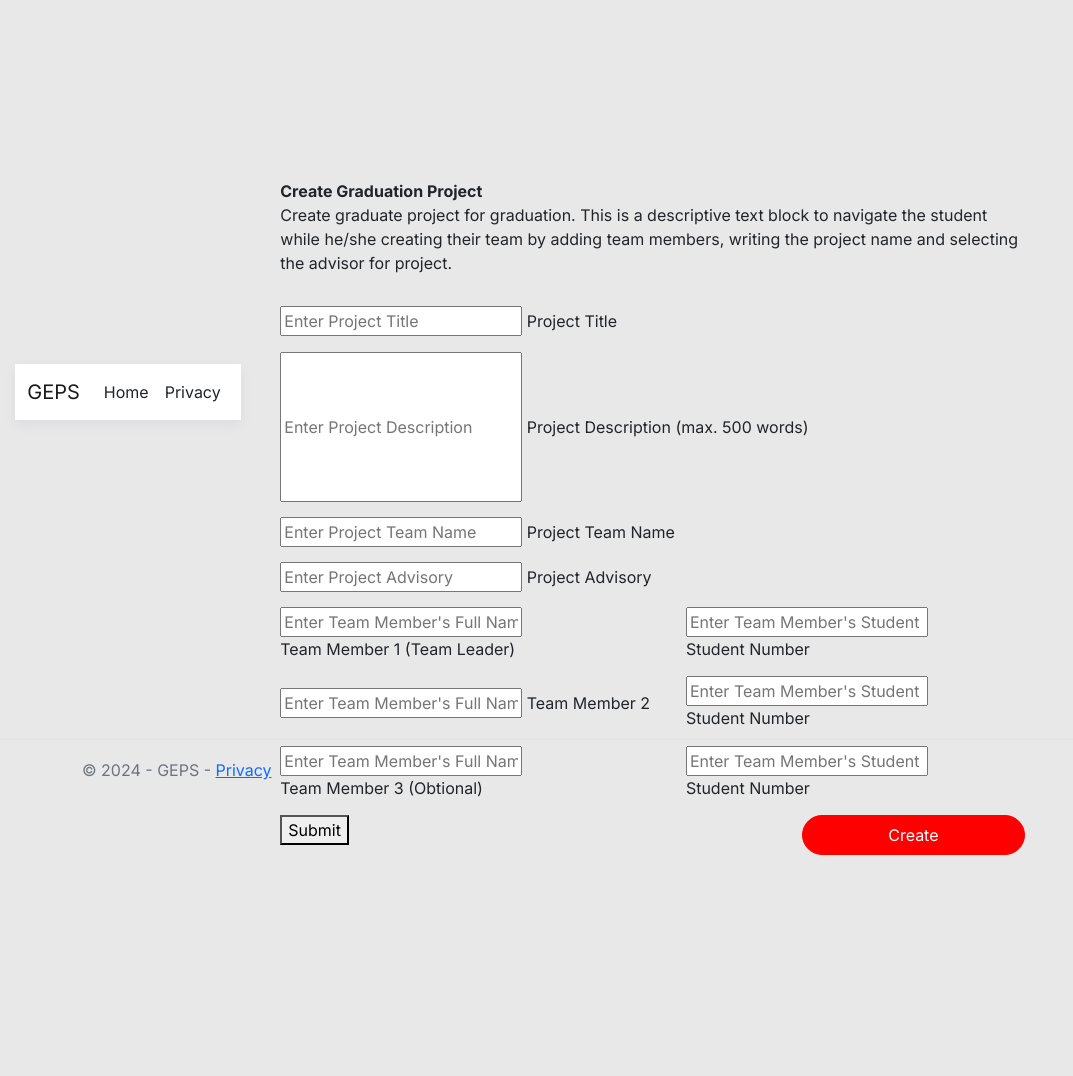
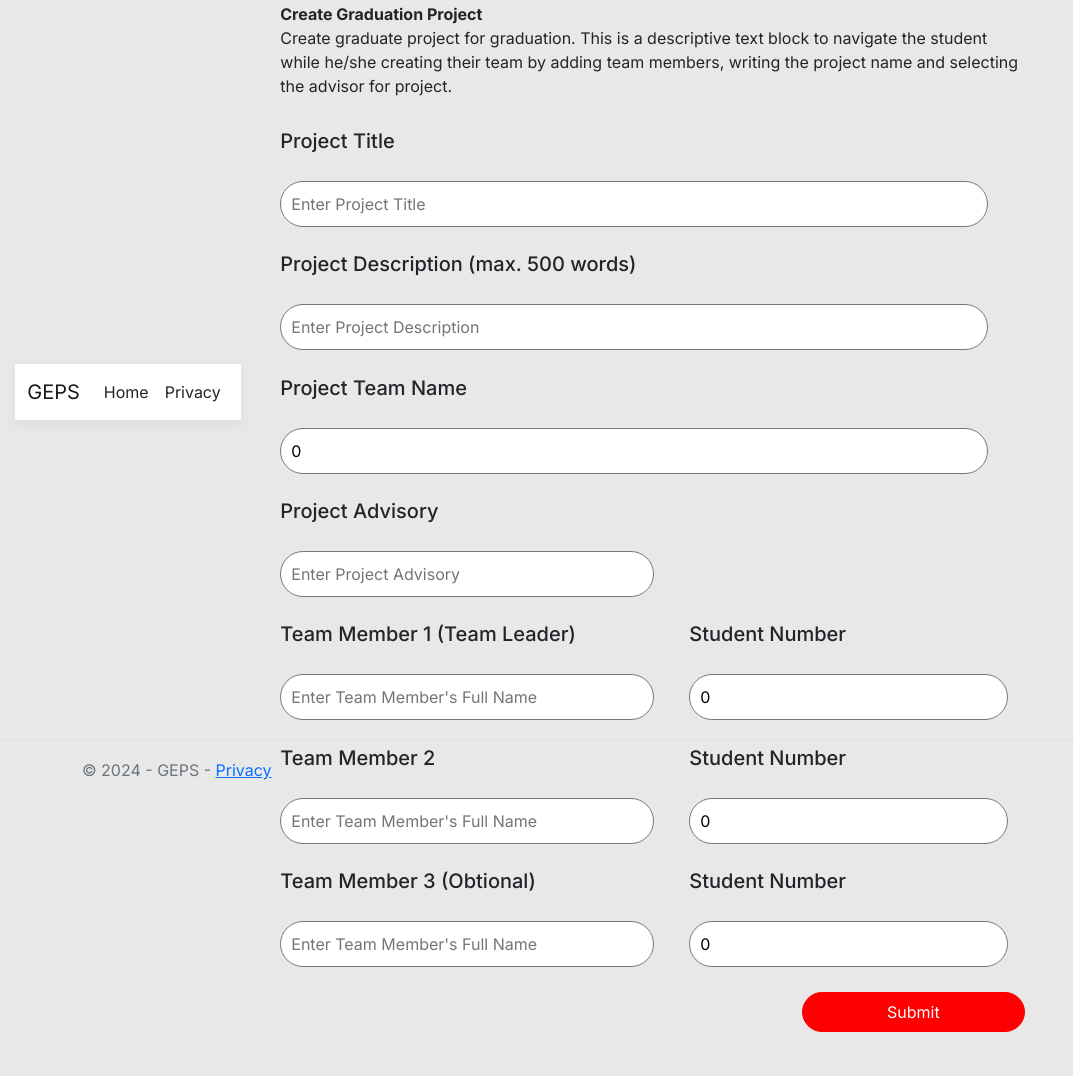
Before and after one commit to dezarto/Graduate-Project-Evaluation-System, an ASP.NET Core app: template GEPS/Views/Home/ProjectCreate.cshtml in a window 1280 px wide. Shown: the whole page, without its empty margins (0-1073 px from the left). Before the commit the page ends 855 px from the top, so only its background shows below. Run offline with ASP.NET Core 8, Linux system fonts and the light colour scheme; the template is opened without the code that fills it, so the values that code supplies are empty; style sheets or scripts are compiled from the project's sources.

Commit message:
creating and importing project create model + fixing cshtml
ProjectDetails model kaldırılabilir. Team member modeline teamMemberName eklendi. css sorunu devam etmekte.

```diff
--- a/GEPS/Models/TeamMember.cs
+++ b/GEPS/Models/TeamMember.cs
@@ -3,6 +3,7 @@
     public class TeamMember
     {
         public int TeamMemberId { get; set; }
+        public string TeamMemberName { get; set; }
         public int TeamId { get; set; }
         public int UserId { get; set; }
 
--- a/GEPS/Views/Home/ProjectCreate.cshtml
+++ b/GEPS/Views/Home/ProjectCreate.cshtml
@@ -6,15 +6,14 @@
 }
 
 @using GEPS.Models  <!-- Burada doğru namespace'i ekliyoruz -->
-@model GEPS.Models.ProjectDetails
+@model GEPS.Models.ProjectCreateModel
 
 <!DOCTYPE html>
 <html lang="en" xmlns="http://www.w3.org/1999/xhtml">
 <head>
     <meta charset="utf-8" />
-    <link rel="stylesheet" href="~/Content/CSS/projectCreate.css" />
     <link href="https://fonts.googleapis.com/css2?family=Inter:wght@400;500;600;700&display=swap" rel="stylesheet">
-
+    <link rel="stylesheet" type="text/css" href="~/css/ProjectCreate.css" />
     <title>projectCreate</title>
 </head>
 <body>
@@ -34,72 +33,118 @@
                 </tr>
                 <tr>
                     <td colspan="2">
-                        @Html.TextBoxFor(m => m.projectTitle, new { @class = "form__field", placeholder = "Enter Project Title", required = "required" })
-                        @Html.LabelFor(m => m.projectTitle, "Project Title", new { @class = "form__label" })
-                        @Html.ValidationMessageFor(m => m.projectTitle)
+                        <h5>Project Title</h5>
                     </td>
                 </tr>
                 <tr>
                     <td colspan="2">
-                        @Html.TextBoxFor(m => m.projectDescription, new { @class = "form__field", placeholder = "Enter Project Description", required = "required" })
-                        @Html.LabelFor(m => m.projectDescription, "Project Description (max. 500 words)", new { @class = "form__label" })
-                        @Html.ValidationMessageFor(m => m.projectDescription)
+                        @Html.TextBoxFor(m => m.Project.ProjectName, new { @class = "form__field", placeholder = "Enter Project Title", required = "required" })
+
+                        @Html.ValidationMessageFor(m => m.Project.ProjectName)
                     </td>
                 </tr>
                 <tr>
                     <td colspan="2">
-                        @Html.TextBoxFor(m => m.projectTeamName, new { @class = "form__field", placeholder = "Enter Project Team Name", required = "required" })
-                        @Html.LabelFor(m => m.projectTeamName, "Project Team Name", new { @class = "form__label" })
-                        @Html.ValidationMessageFor(m => m.projectTeamName)
+                        <h5>Project Description (max. 500 words)</h5>
+                    </td>
+                </tr>
+                <tr>
+                    <td colspan="2">
+                        @Html.TextBoxFor(m => m.Project.Description, new { @class = "form__field", placeholder = "Enter Project Description", required = "required" })
+
+                        @Html.ValidationMessageFor(m => m.Project.Description)
+                    </td>
+                </tr>
+                <tr>
+                    <td colspan="2">
+                        <h5>Project Team Name</h5>
+                    </td>
+                </tr>
+                <tr>
+                    <td colspan="2">
+                        @Html.TextBoxFor(m => m.Team.TeamId, new { @class = "form__field", placeholder = "Enter Project Team Name", required = "required" })
+
+                        @Html.ValidationMessageFor(m => m.Team.TeamId)
                     </td>
                 </tr>
                 <tr>
                     <td>
-                        @Html.TextBoxFor(m => m.projectAdvisory, new { @class = "form__field", placeholder = "Enter Project Advisory", required = "required" })
-                        @Html.LabelFor(m => m.projectAdvisory, "Project Advisory", new { @class = "form__label" })
-                        @Html.ValidationMessageFor(m => m.projectAdvisory)
+                        <h5>Project Advisory </h5>
+
+                    </td>
+
+                </tr>
+                <tr>
+                    <td>
+                        @Html.TextBoxFor(m => m.Professor.FullName, new { @class = "form__field", placeholder = "Enter Project Advisory", required = "required" })
+
+                        @Html.ValidationMessageFor(m => m.Professor.FullName)
                     </td>
                 </tr>
                 <tr>
                     <td>
-                        @Html.TextBoxFor(m => m.TeamMember1FullName, new { @class = "form__field", placeholder = "Enter Team Member's Full Name", required = "required" })
-                        @Html.LabelFor(m => m.TeamMember1FullName, "Team Member 1 (Team Leader)", new { @class = "form__label" })
-                        @Html.ValidationMessageFor(m => m.TeamMember1FullName)
+                        <h5>Team Member 1 (Team Leader) </h5>
                     </td>
                     <td>
-                        @Html.TextBoxFor(m => m.TeamMember1StudentNumber, new { @class = "form__field", placeholder = "Enter Team Member's Student Number", required = "required" })
-                        @Html.LabelFor(m => m.TeamMember1StudentNumber, "Student Number", new { @class = "form__label" })
-                        @Html.ValidationMessageFor(m => m.TeamMember1StudentNumber)
+                        <h5>Student Number</h5>
                     </td>
                 </tr>
                 <tr>
                     <td>
-                        @Html.TextBoxFor(m => m.TeamMember2FullName, new { @class = "form__field", placeholder = "Enter Team Member's Full Name", required = "required" })
-                        @Html.LabelFor(m => m.TeamMember2FullName, "Team Member 2", new { @class = "form__label" })
-                        @Html.ValidationMessageFor(m => m.TeamMember2FullName)
+                        @Html.TextBoxFor(m => m.TeamMember.TeamMemberName, new { @class = "form__field", placeholder = "Enter Team Member's Full Name", required = "required" })
+
+                        @Html.ValidationMessageFor(m => m.TeamMember.TeamMemberName)
                     </td>
                     <td>
-                        @Html.TextBoxFor(m => m.TeamMember2StudentNumber, new { @class = "form__field", placeholder = "Enter Team Member's Student Number", required = "required" })
-                        @Html.LabelFor(m => m.TeamMember2StudentNumber, "Student Number", new { @class = "form__label" })
-                        @Html.ValidationMessageFor(m => m.TeamMember2StudentNumber)
+                        @Html.TextBoxFor(m => m.TeamMember.TeamMemberId, new { @class = "form__field", placeholder = "Enter Team Member's Student Number", required = "required" })
+
+                        @Html.ValidationMessageFor(m => m.TeamMember.TeamMemberId)
                     </td>
                 </tr>
                 <tr>
                     <td>
-                        @Html.TextBoxFor(m => m.TeamMember3FullName, new { @class = "form__field", placeholder = "Enter Team Member's Full Name" })
-                        @Html.LabelFor(m => m.TeamMember3FullName, "Team Member 3 (Obtional)", new { @class = "form__label" })
-                        @Html.ValidationMessageFor(m => m.TeamMember3FullName)
+                        <h5>Team Member 2</h5>
                     </td>
                     <td>
-                        @Html.TextBoxFor(m => m.TeamMember3StudentNumber, new { @class = "form__field", placeholder = "Enter Team Member's Student Number" })
-                        @Html.LabelFor(m => m.TeamMember3StudentNumber, "Student Number", new { @class = "form__label" })
-                        @Html.ValidationMessageFor(m => m.TeamMember3StudentNumber)
+                        <h5>Student Number</h5>
+                    </td>
+                </tr>
+                <tr>
+                    <td>
+                        @Html.TextBoxFor(m => m.TeamMember.TeamMemberName, new { @class = "form__field", placeholder = "Enter Team Member's Full Name", required = "required" })
+
+                        @Html.ValidationMessageFor(m => m.TeamMember.TeamMemberName)
+                    </td>
+                    <td>
+                        @Html.TextBoxFor(m => m.TeamMember.TeamMemberId, new { @class = "form__field", placeholder = "Enter Team Member's Student Number", required = "required" })
+
+                        @Html.ValidationMessageFor(m => m.TeamMember.TeamMemberId)
+                    </td>
+                </tr>
+                <tr>
+                    <td>
+                        <h5>Team Member 3 (Obtional)</h5>
+                    </td>
+                    <td>
+                        <h5>Student Number</h5>
+                    </td>
+                </tr>
+                <tr>
+                    <td>
+                        @Html.TextBoxFor(m => m.TeamMember.TeamMemberName, new { @class = "form__field", placeholder = "Enter Team Member's Full Name" })
+
+                        @Html.ValidationMessageFor(m => m.TeamMember.TeamMemberName)
+                    </td>
+                    <td>
+                        @Html.TextBoxFor(m => m.TeamMember.TeamMemberId, new { @class = "form__field", placeholder = "Enter Team Member's Student Number" })
+
+                        @Html.ValidationMessageFor(m => m.TeamMember.TeamMemberId)
                     </td>
                 </tr>
                 <tr>
                     <td colspan="2">
-                        <input type="submit" value="Create" class="submitProject-button" />
-                        <button type="submit" value="Create">Submit</button>
+
+                        <button type="submit" value="Create" class="submitProject-button">Submit</button>
                     </td>
                 </tr>
             </table>
--- a/GEPS/Content/CSS/ProjectCreate.css
+++ b/GEPS/wwwroot/css/ProjectCreate.css
@@ -19,14 +19,14 @@
     padding: 1%;
 }
 
-input[type="input"] {
+/*input[type="input"] {
     width: 95%;
     padding: 10px;
     margin-top: 5px;
     margin-bottom: 10px;
     border: 1px solid #777777;
     border-radius: 25px;
-}
+}*/
 
 #projectDescription {
     height: 150px;
@@ -41,3 +41,11 @@
     background-color: red;
     color: white;
 }
+.form__field {
+    width: 95%;
+    padding: 10px;
+    margin-top: 5px;
+    margin-bottom: 10px;
+    border: 1px solid #777777;
+    border-radius: 25px;
+}
```
Also changed, not shown: GEPS/Models/ProjectCreateModel.cs (added, +12 -0 lines), GEPS/Models/ProjectDetails.cs (+10 -10 lines).
